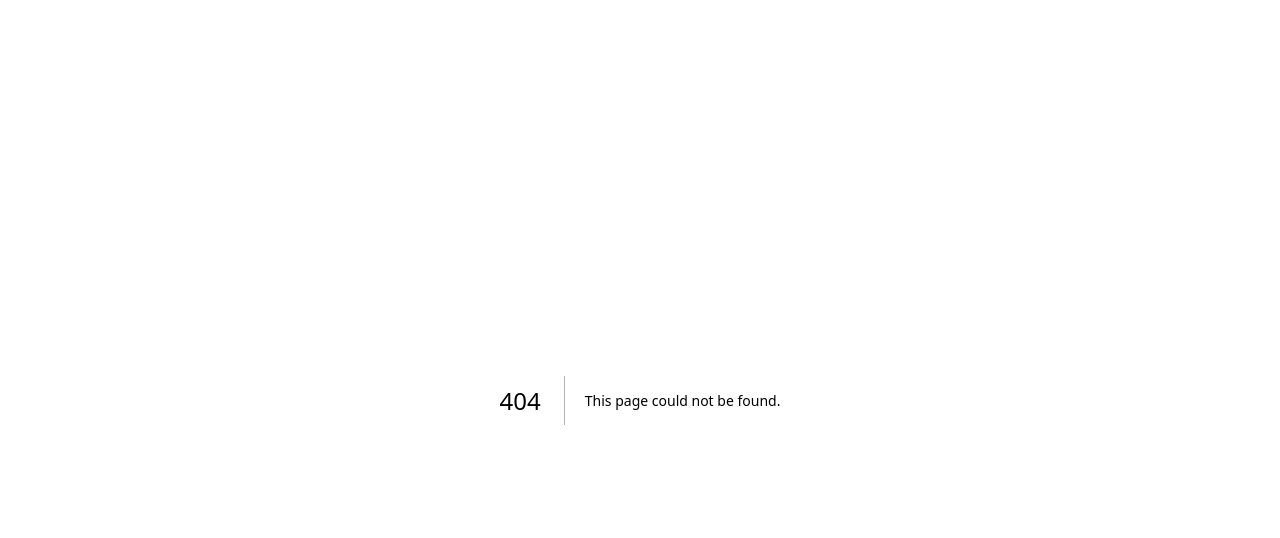
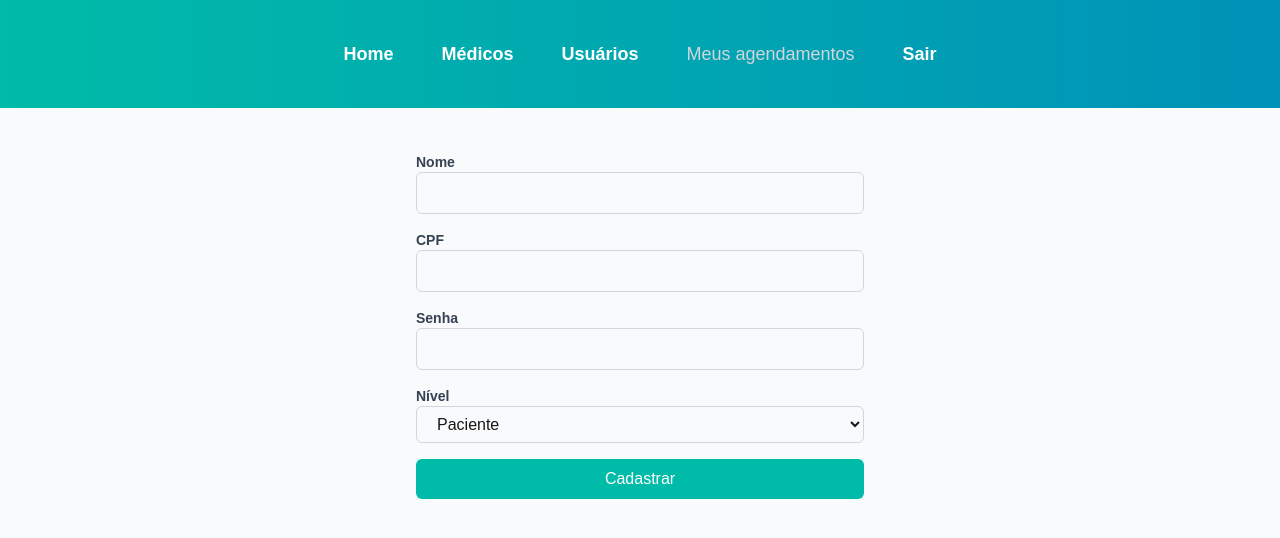
Before and after one commit to mdazevedo96/pgbd---app-agendamento, a Next.js app in the folder frontend/: page /usuarios/novo in a window 1280 px wide. Before the commit this address had no page. Shown: the top 538 px of the page. Built offline with nearby package versions, Linux system fonts and the light colour scheme.

Commit message:
chore: adicionado novas validacoes e pagina de usuarios

```diff
--- a/frontend/app/medicos/page.tsx
+++ b/frontend/app/medicos/page.tsx
@@ -9,7 +9,7 @@ import type { Profissional } from "@/libs/api";
 
 export default function HomePage() {
   const [profissionais, setProfissionais] = useState<Profissional[]>([]);
-  const [user, setUser] = useState<{ nome: string; role: string } | null>(null);
+  const [user, setUser] = useState<{ nome: string; nivel: string } | null>(null);
   const [loading, setLoading] = useState(true);
 
   useEffect(() => {
@@ -72,7 +72,7 @@ export default function HomePage() {
             Médicos Disponíveis
           </h2>
 
-          {user?.role === "admin" && (
+          {user?.nivel === "admin" && (
             <Link
               href="/medicos/novo"
               className="bg-gradient-to-r from-teal-500 to-cyan-500 text-white rounded-full w-14 h-14 flex items-center justify-center text-4xl font-bold shadow-lg hover:shadow-teal-400/40 hover:scale-110 transition-all duration-300"
@@ -122,7 +122,7 @@ export default function HomePage() {
                         Agendar →
                       </Link>
 
-                    {user?.role === "admin" && (
+                    {user?.nivel === "admin" && (
                       <div className="flex gap-2">
                         {/* Botão editar */}
                         <Link
--- /dev/null
+++ b/frontend/app/usuarios/novo/page.tsx
@@ -0,0 +1,134 @@
+"use client";
+
+import { useState } from "react";
+import PageLayout from "@/components/PageLayout";
+import { useRouter } from "next/navigation";
+
+export default function CadastroUsuarioPage() {
+  const router = useRouter();
+  const [nome, setNome] = useState("");
+  const [cpf, setCpf] = useState("");
+  const [senha, setSenha] = useState("");
+  const [nivel, setNivel] = useState("paciente"); // Nível do usuário (admin ou paciente)
+  const [loading, setLoading] = useState(false);
+  const [error, setError] = useState("");
+
+  // Função de envio do formulário
+  const handleSubmit = async (event: React.FormEvent) => {
+    event.preventDefault();
+    setLoading(true);
+    setError("");
+
+    try {
+      const res = await fetch("http://localhost:3333/usuarios", {
+        method: "POST",
+        headers: {
+          "Content-Type": "application/json",
+        },
+        body: JSON.stringify({
+          nome,
+          cpf,
+          senha,
+          nivel,
+        }),
+      });
+
+      if (!res.ok) throw new Error("Erro ao cadastrar usuário");
+
+      // Redirecionar após cadastro bem-sucedido
+      alert("Usuário cadastrado com sucesso!");
+      router.push("/usuarios"); // Redireciona para a página de usuários
+    } catch (err) {
+      setError("Erro ao cadastrar usuário.");
+      console.error(err);
+    } finally {
+      setLoading(false);
+    }
+  };
+
+  return (
+    <PageLayout title="Cadastrar Usuário" subtitle="Preencha os dados abaixo para cadastrar um novo usuário">
+      <div className="max-w-md mx-auto mt-8">
+        {error && (
+          <div className="bg-red-500 text-white p-4 rounded-md mb-4">
+            {error}
+          </div>
+        )}
+
+        <form onSubmit={handleSubmit} className="space-y-4">
+          {/* Nome */}
+          <div>
+            <label htmlFor="nome" className="block text-sm font-semibold text-gray-700">
+              Nome
+            </label>
+            <input
+              id="nome"
+              type="text"
+              value={nome}
+              onChange={(e) => setNome(e.target.value)}
+              required
+              className="w-full px-4 py-2 border border-gray-300 rounded-md focus:outline-none focus:ring-2 focus:ring-teal-500"
+            />
+          </div>
+
+          {/* CPF */}
+          <div>
+            <label htmlFor="cpf" className="block text-sm font-semibold text-gray-700">
+              CPF
+            </label>
+            <input
+              id="cpf"
+              type="text"
+              value={cpf}
+              onChange={(e) => setCpf(e.target.value)}
+              required
+              className="w-full px-4 py-2 border border-gray-300 rounded-md focus:outline-none focus:ring-2 focus:ring-teal-500"
+            />
+          </div>
+
+          {/* Senha */}
+          <div>
+            <label htmlFor="senha" className="block text-sm font-semibold text-gray-700">
+              Senha
+            </label>
+            <input
+              id="senha"
+              type="password"
+              value={senha}
+              onChange={(e) => setSenha(e.target.value)}
+              required
+              className="w-full px-4 py-2 border border-gray-300 rounded-md focus:outline-none focus:ring-2 focus:ring-teal-500"
+            />
+          </div>
+
+          {/* Nível */}
+          <div>
+            <label htmlFor="nivel" className="block text-sm font-semibold text-gray-700">
+              Nível
+            </label>
+            <select
+              id="nivel"
+              value={nivel}
+              onChange={(e) => setNivel(e.target.value)}
+              className="w-full px-4 py-2 border border-gray-300 rounded-md focus:outline-none focus:ring-2 focus:ring-teal-500"
+            >
+              <option value="paciente">Paciente</option>
+              <option value="admin">Admin</option>
+            </select>
+          </div>
+
+          {/* Botões */}
+          <div className="flex justify-between items-center">
+            <button
+              type="submit"
+              className="w-full py-2 bg-teal-500 text-white rounded-md hover:bg-teal-600 focus:outline-none"
+              disabled={loading}
+            >
+              {loading ? "Cadastrando..." : "Cadastrar"}
+            </button>
+          </div>
+        </form>
+      </div>
+    </PageLayout>
+  );
+}
--- /dev/null
+++ b/frontend/app/usuarios/page.tsx
@@ -0,0 +1,88 @@
+"use client";
+
+import { useState, useEffect } from "react";
+import PageLayout from "@/components/PageLayout";
+import Link from "next/link";
+
+type Usuario = {
+  id: number;
+  nome: string;
+  cpf: string;
+  nivel: string;
+};
+
+export default function UsuariosPage() {
+  const [usuarios, setUsuarios] = useState<Usuario[]>([]);
+  const [loading, setLoading] = useState(true);
+
+  useEffect(() => {
+    async function fetchUsuarios() {
+      try {
+        const res = await fetch("http://localhost:3333/usuarios");
+        if (!res.ok) throw new Error("Erro ao buscar usuários");
+        const data = await res.json();
+        setUsuarios(data);
+      } catch (err) {
+        console.error(err);
+      } finally {
+        setLoading(false);
+      }
+    }
+    fetchUsuarios();
+  }, []);
+
+  if (loading) {
+    return (
+      <PageLayout title="Carregando..." subtitle="Buscando usuários...">
+        <div className="flex justify-center items-center h-64">
+          <div className="h-10 w-10 animate-spin rounded-full border-4 border-teal-500 border-t-transparent" />
+        </div>
+      </PageLayout>
+    );
+  }
+
+  if (usuarios.length === 0) {
+    return (
+      <PageLayout title="Usuários" subtitle="Nenhum usuário encontrado.">
+        <p className="text-center text-gray-500 text-lg">Nenhum usuário encontrado.</p>
+      </PageLayout>
+    );
+  }
+
+  return (
+    <PageLayout title="Usuários" subtitle="Lista de usuários cadastrados">
+      <div className="max-w-7xl mx-auto">
+        <div className="mb-4 flex justify-end">
+          <Link
+            href="/usuarios/novo"
+            className="bg-teal-500 text-white rounded-full py-2 px-4 font-semibold hover:bg-teal-600"
+          >
+            Adicionar Usuário
+          </Link>
+        </div>
+
+        <div className="grid grid-cols-1 sm:grid-cols-2 lg:grid-cols-3 gap-6">
+          {usuarios.map((usuario) => (
+            <div
+              key={usuario.id}
+              className="bg-white p-6 rounded-xl shadow-md hover:shadow-lg transition"
+            >
+              <h3 className="text-xl font-semibold">{usuario.nome}</h3>
+              <p className="text-gray-700">CPF: {usuario.cpf}</p>
+              <p className="text-gray-700">Nível: {usuario.nivel}</p>
+
+              <div className="mt-4 flex gap-2">
+                <Link
+                  href={`/usuarios/${usuario.id}/editar`}
+                  className="text-teal-600 font-semibold hover:underline"
+                >
+                  Editar
+                </Link>
+              </div>
+            </div>
+          ))}
+        </div>
+      </div>
+    </PageLayout>
+  );
+}
--- a/frontend/components/Header.tsx
+++ b/frontend/components/Header.tsx
@@ -22,7 +22,11 @@ export default function Header() {
           Home
         </Link>
         <Link href="/medicos" className="text-white text-lg font-semibold hover:underline">
-          Medicos
+          Médicos
+        </Link>
+
+        <Link href="/usuarios" className="text-white text-lg font-semibold hover:underline">
+          Usuários
         </Link>
 
         {usuarioId ? (
```
